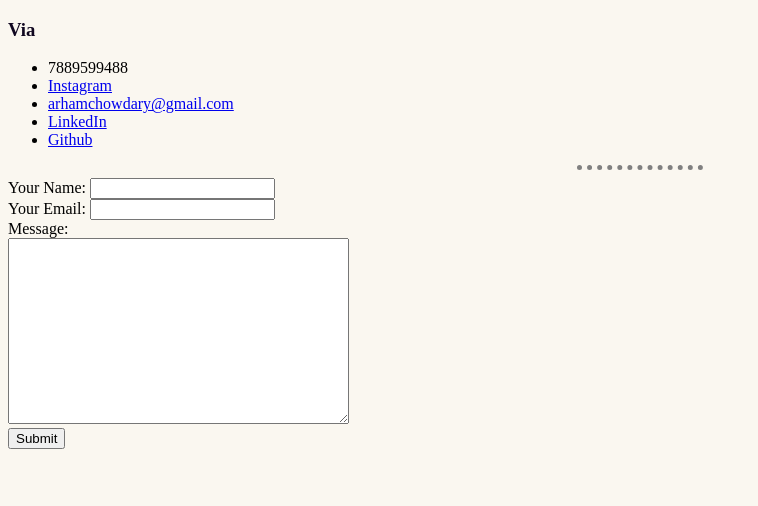
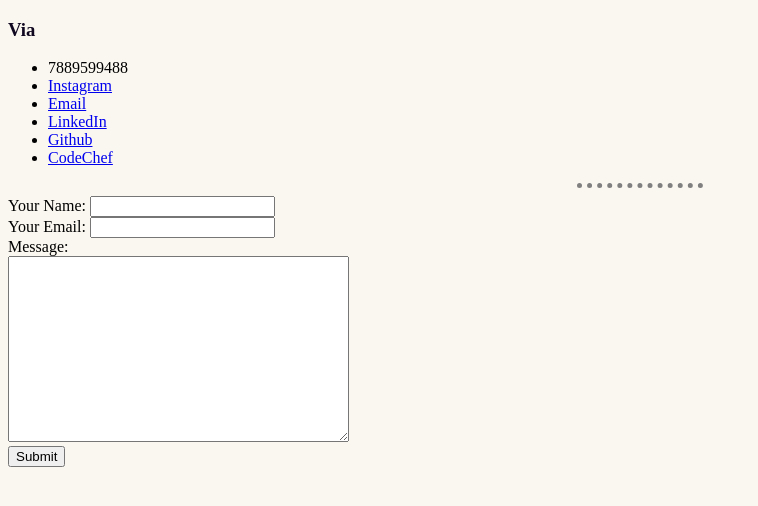
Before and after one commit to arham-chowdary/Practice-CV2, a plain HTML site: page contact.html in a window 1280 px wide. Shown: the whole page, without its empty margins (0-758 px from the left). Drawn offline with Linux system fonts and the light colour scheme.

Commit message:
Add files via upload

```diff
--- a/contact.html
+++ b/contact.html
@@ -12,9 +12,10 @@
   <ul>
     <li>7889599488</li>
     <li><a href="https://instagram.com/_arham._?igshid=YmMyMTA2M2Y=">Instagram</a></li>
-    <li> <a href="https://mail.google.com">arhamchowdary@gmail.com</a></li>
+    <li> <a href="https://mail.google.com">Email</a></li>
     <li> <a href="https://www.linkedin.com/in/arham-chowdary-71a7a9237">LinkedIn </a></li>
     <li><a href="https://github.com/arham-chowdary">Github</a></li>
+    <li><a href="https://www.codechef.com/users/istknth_248">CodeChef</a></li>
   </ul>
   <hr>
 
```
